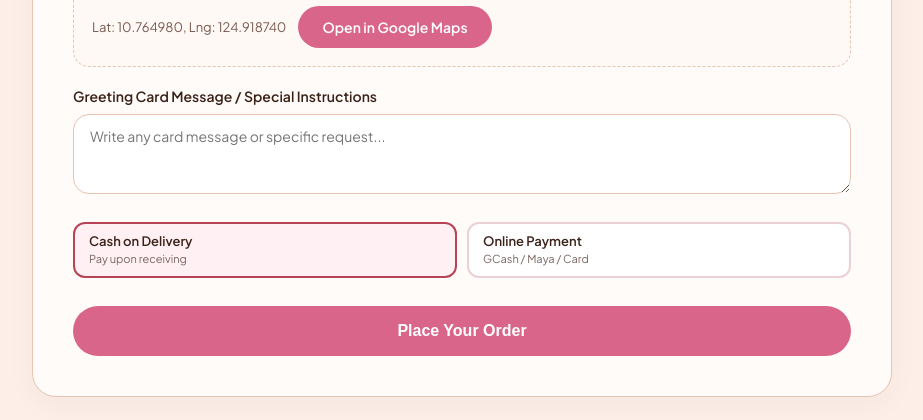
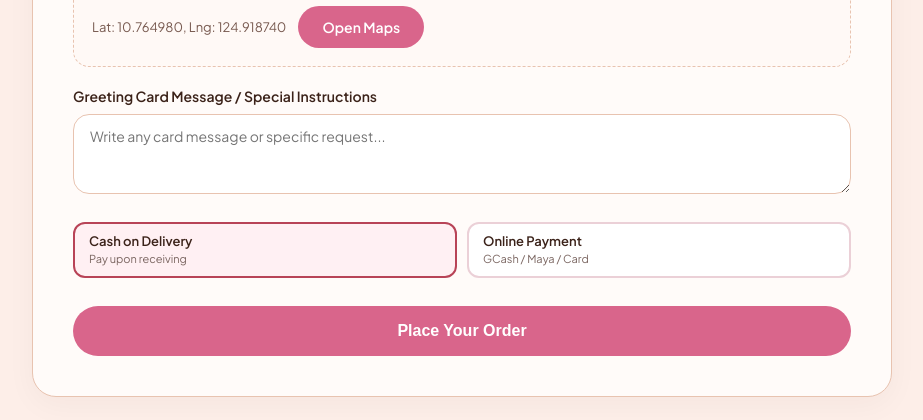
Before and after one commit to LynxPrise/GiftStore, a PHP site: page /Lynxprise/U_OrderPage in a window 1280 px wide. Shown: the part 1163-1583 px from the top of the page, without its empty margins (178-1101 px from the left). Run offline with PHP 8.4, Linux system fonts and the light colour scheme; data that the repository does not hold is empty; some web fonts are replaced.

Commit message:
open maps

```diff
--- a/U_OrderPage.php
+++ b/U_OrderPage.php
@@ -712,7 +712,7 @@ if ($_SERVER['REQUEST_METHOD'] === 'POST' && isset($_POST['place_order'])) {
             <div id="pickup-map" style="width:100%; height:220px; border-radius:var(--radius-md); border:1px solid var(--gold-border);"></div>
             <div style="margin-top:8px; display:flex; gap:12px; align-items:center;">
               <div id="pickup-coords" style="font-size:13px; color:var(--text-muted);">Lat: - , Lng: -</div>
-              <a id="open-pickup-google" class="btn-nav" href="#" target="_blank" rel="noopener noreferrer">Open in Google Maps</a>
+              <a id="open-pickup-google" class="btn-nav" href="#" target="_blank" rel="noopener noreferrer">Open Maps</a>
             </div>
 
 
```
